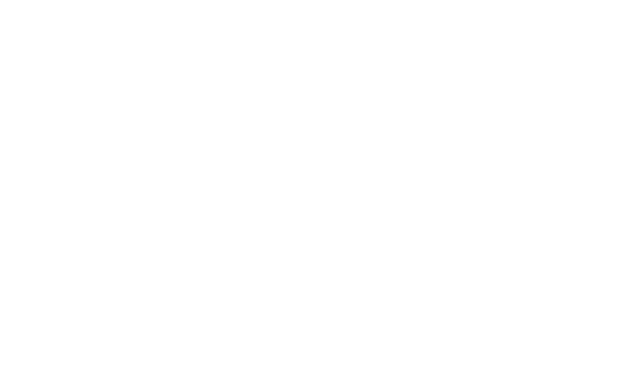
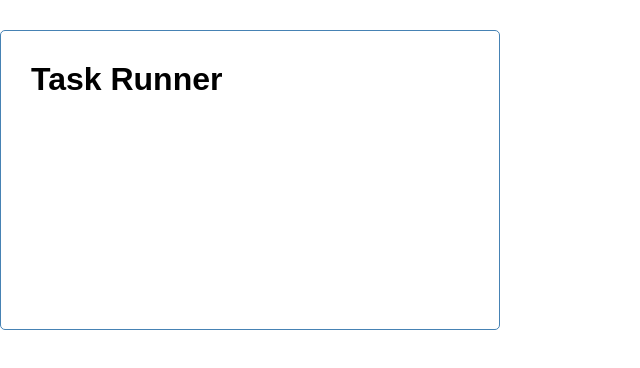
Before and after one commit to Tboss09/react-task-tracker, a React (Create React App) app: page / in a window 1280 px wide. Shown: the top 368 px of the page, without its empty margins (0-640 px from the left). Built offline with nearby package versions, Linux system fonts and the light colour scheme.

Commit message:
Added Styles to index.css

```diff
--- a/src/App.js
+++ b/src/App.js
@@ -4,7 +4,7 @@
 function App() {
   return (
     <div className="container">
-      <Header />
+      <Header title ="Task Runner"/>
     </div >
   );
 }
--- a/src/components/Header.js
+++ b/src/components/Header.js
@@ -1,10 +1,27 @@
 import React from 'react'
-const Header = (props) => {
+const Header = ({ title }) => {
     return (
 
+        // When using inline styles in jsx, put it in braces*2 -->{{}}
+        //Or create an object,input the style then replace it with just one brace   -->{{}}
+
         <header>
-            <h1>{props.title}</h1>
+            <h1>{title}</h1>
         </header>
     )
 }
+
+// You can set default Props like this
+// Header.defaultProps = {
+//     title: "Task Runner"
+// }
+
+// // css in Js
+// const headingStyle = {
+//     color: "red",
+//     background: "black",
+//     fontFamily: "poppins",
+
+// };
+
 export default Header;
--- a/src/index.css
+++ b/src/index.css
@@ -1,13 +1,112 @@
-body {
-  margin: 0;
-  font-family: -apple-system, BlinkMacSystemFont, 'Segoe UI', 'Roboto', 'Oxygen',
-    'Ubuntu', 'Cantarell', 'Fira Sans', 'Droid Sans', 'Helvetica Neue',
-    sans-serif;
-  -webkit-font-smoothing: antialiased;
-  -moz-osx-font-smoothing: grayscale;
+* {
+  box-sizing: border-box;
+  margin: 0px;
+  padding: 0px;
 }
 
-code {
-  font-family: source-code-pro, Menlo, Monaco, Consolas, 'Courier New',
-    monospace;
+body {
+  font-family: "poppins", sans-serif;
 }
+
+.container {
+  max-width: 500px;
+  margin: 30px 0px;
+  overflow: auto;
+  min-height: 300px;
+  border: 1px solid steelblue;
+  padding: 30px;
+  border-radius: 5px;
+}
+
+.header {
+  display: flex;
+  justify-content: space-between;
+  align-items: center;
+  margin-bottom: 20px;
+}
+
+.btn {
+  display: inline-block;
+  background: #000;
+  color: #fff;
+  border: none;
+  padding: 10px 20px;
+  margin: 5px;
+  border-radius: 5px;
+  cursor: pointer;
+  text-decoration: none;
+  font-size: 15px;
+  font-family: inherit;
+}
+
+.btn:focus {
+  outline: none;
+}
+
+.btn:active {
+  transform: scale(0.98);
+}
+
+.btn-block {
+  display: block;
+  width: 100%;
+}
+
+.event {
+  background: #f4f4f4;
+  margin: 5px;
+  padding: 10px 20px;
+  cursor: pointer;
+
+}
+
+.event.reminder {
+  border-left: 5px solid green;
+}
+
+.event h3 {
+  display: flex;
+  justify-content: center;
+  align-items: center;
+}
+
+.add-form {
+  margin-bottom: 40px;
+}
+
+.form-control {
+  margin: 20px 0;
+}
+
+.form-control label {
+  display: block;
+}
+
+.form-control input {
+  width: 100%;
+  height: 40px;
+  margin: 5px;
+  padding: 3px 7px;
+  font-size: 17px;
+}
+
+.form-control-check {
+  display: flex;
+  justify-content: space-between;
+  align-items: center;
+
+}
+
+.form-control-check label {
+  flex: 1;
+}
+
+.form-control-check input {
+  flex: 2;
+  height: 20px;
+}
+
+footer {
+  margin-top: 30px;
+  text-align: center;
+}
```
Also changed, not shown: 1 other file (tests, documents, lock files or other folders).
